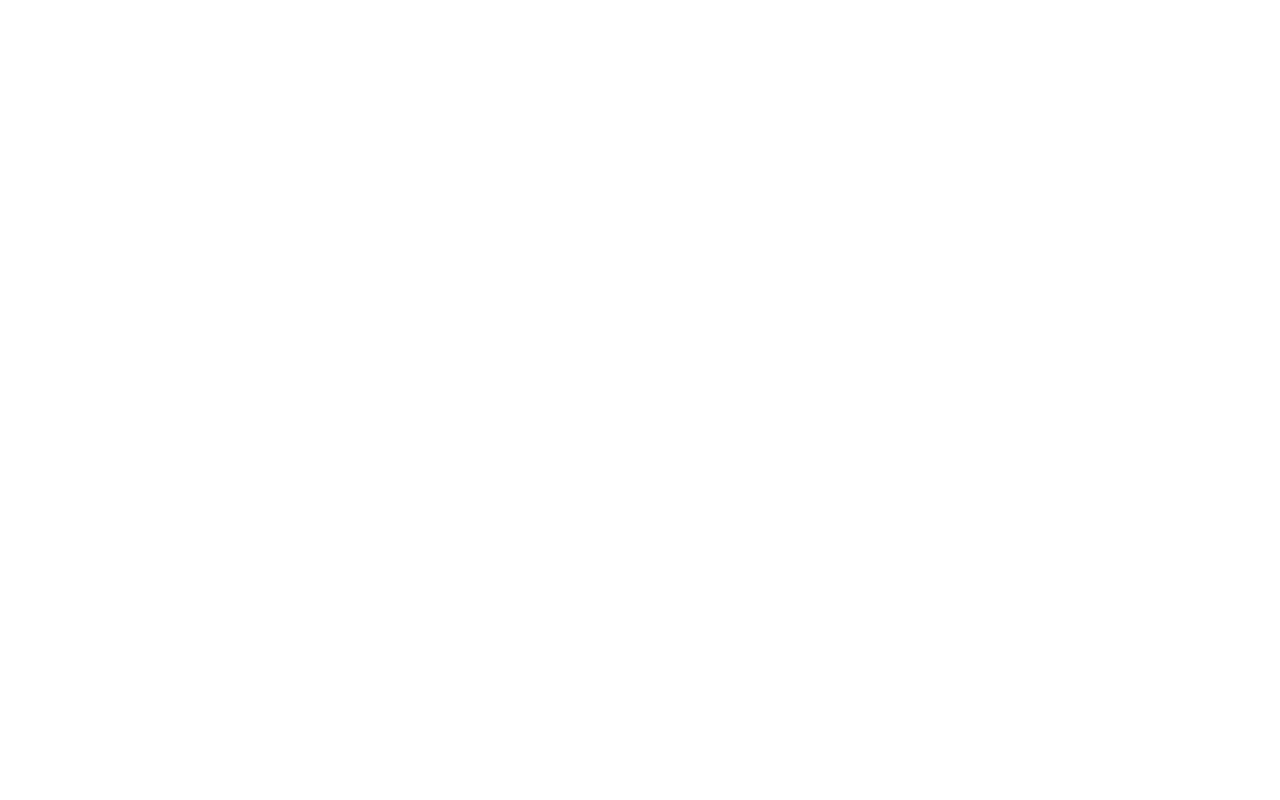
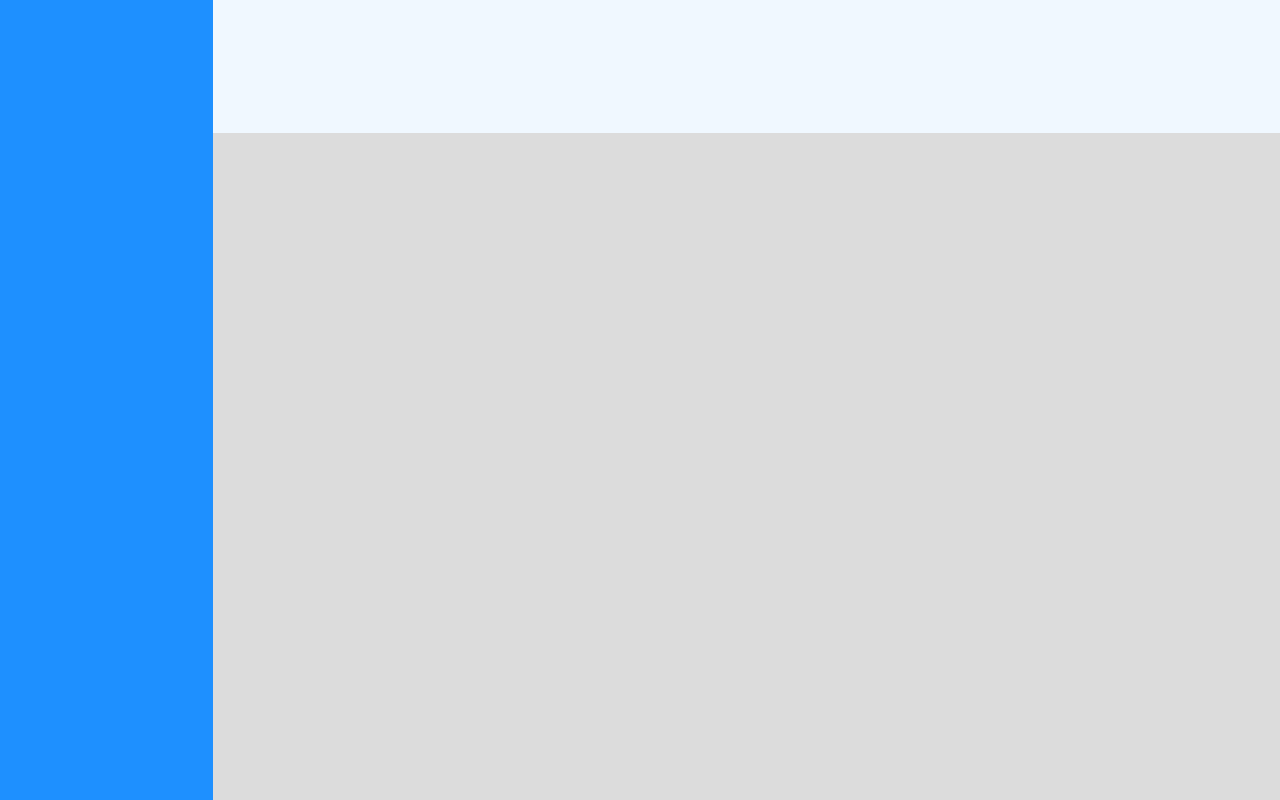
Before and after one commit to azrylshamin/odin-admin-dashboard, a plain HTML site: page index.html in a window 1280 px wide. Drawn offline with Linux system fonts and the light colour scheme.

Commit message:
Lay out the basic layout

```diff
--- a/index.html
+++ b/index.html
@@ -4,8 +4,23 @@
     <meta charset="UTF-8">
     <meta name="viewport" content="width=device-width, initial-scale=1.0">
     <title>ODIN | Admin Dashboard</title>
+
+    <link rel="stylesheet" href="reset.css">
+    <link rel="stylesheet" href="styles.css">
 </head>
 <body>
+    <div class="container">
+        <div class="sidebar">
 
+        </div>
+
+        <div class="header">
+
+        </div>
+
+        <div class="main-content">
+
+        </div>
+    </div>
 </body>
 </html>
--- /dev/null
+++ b/reset.css
@@ -0,0 +1,43 @@
+*, *::before, *::after {
+    box-sizing: border-box;
+  }
+
+  * {
+    margin: 0;
+  }
+
+  @media (prefers-reduced-motion: no-preference) {
+    html {
+      interpolate-size: allow-keywords;
+    }
+  }
+
+  body {
+    line-height: 1.5;
+    -webkit-font-smoothing: antialiased;
+  }
+
+  img, picture, video, canvas, svg {
+    display: block;
+    max-width: 100%;
+  }
+
+  input, button, textarea, select {
+    font: inherit;
+  }
+
+  p, h1, h2, h3, h4, h5, h6 {
+    overflow-wrap: break-word;
+  }
+
+  p {
+    text-wrap: pretty;
+  }
+  h1, h2, h3, h4, h5, h6 {
+    text-wrap: balance;
+    line-height: 1.2;
+  }
+
+  #root, #__next {
+    isolation: isolate;
+  }
--- a/styles.css
+++ b/styles.css
@@ -0,0 +1,24 @@
+.container {
+    display: grid;
+    grid-template-rows: 1fr 5fr;
+    grid-template-columns: 1fr 5fr;
+    min-height: 100vh;
+}
+
+.header {
+    grid-column: 2 / -1;
+    grid-row: 1;
+    background-color: aliceblue;
+}
+
+.sidebar {
+    grid-column: 1;
+    grid-row: 1 / -1;
+    background-color: dodgerblue;
+}
+
+.main-content {
+    grid-column: 2 / -1;
+    grid-row: 2 / -1;
+    background-color: gainsboro;
+}
```
